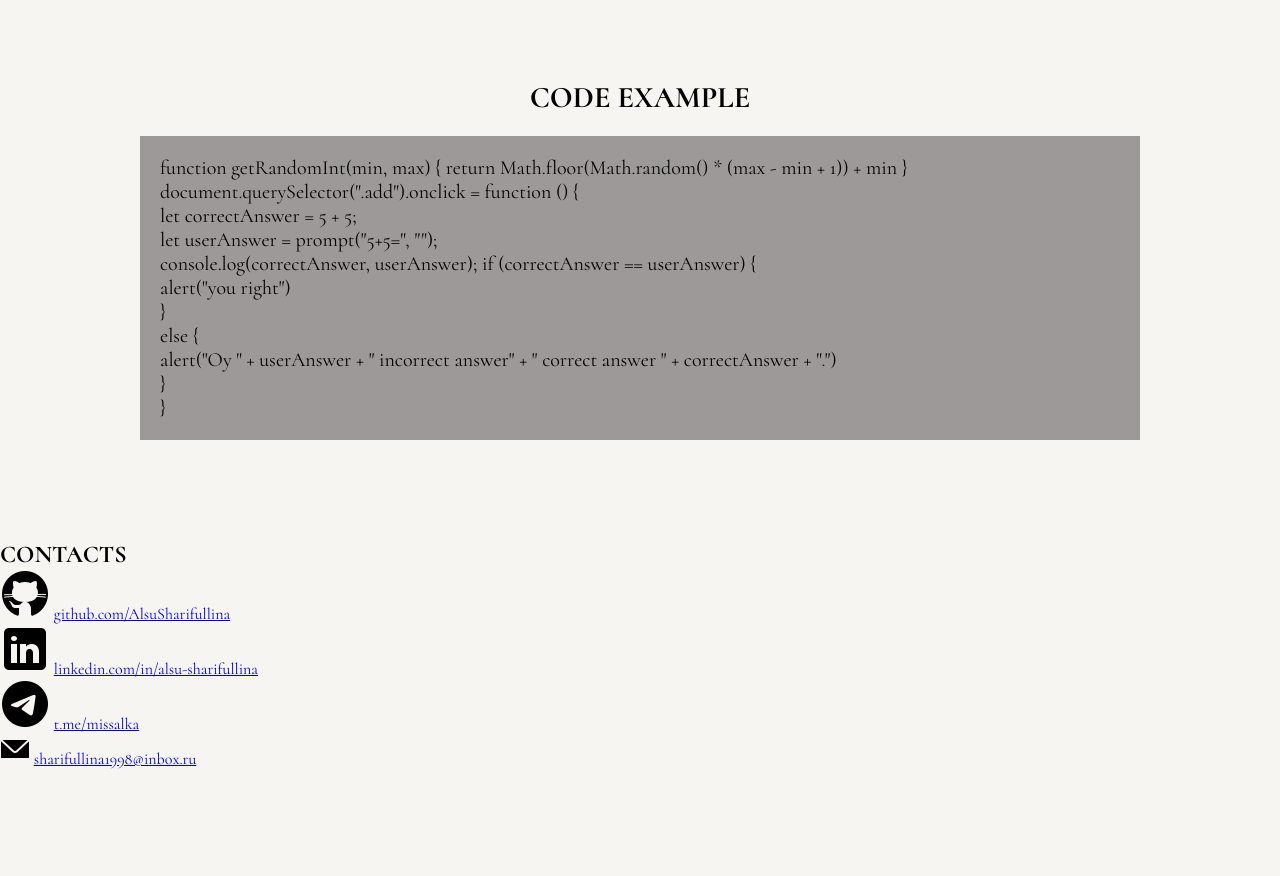
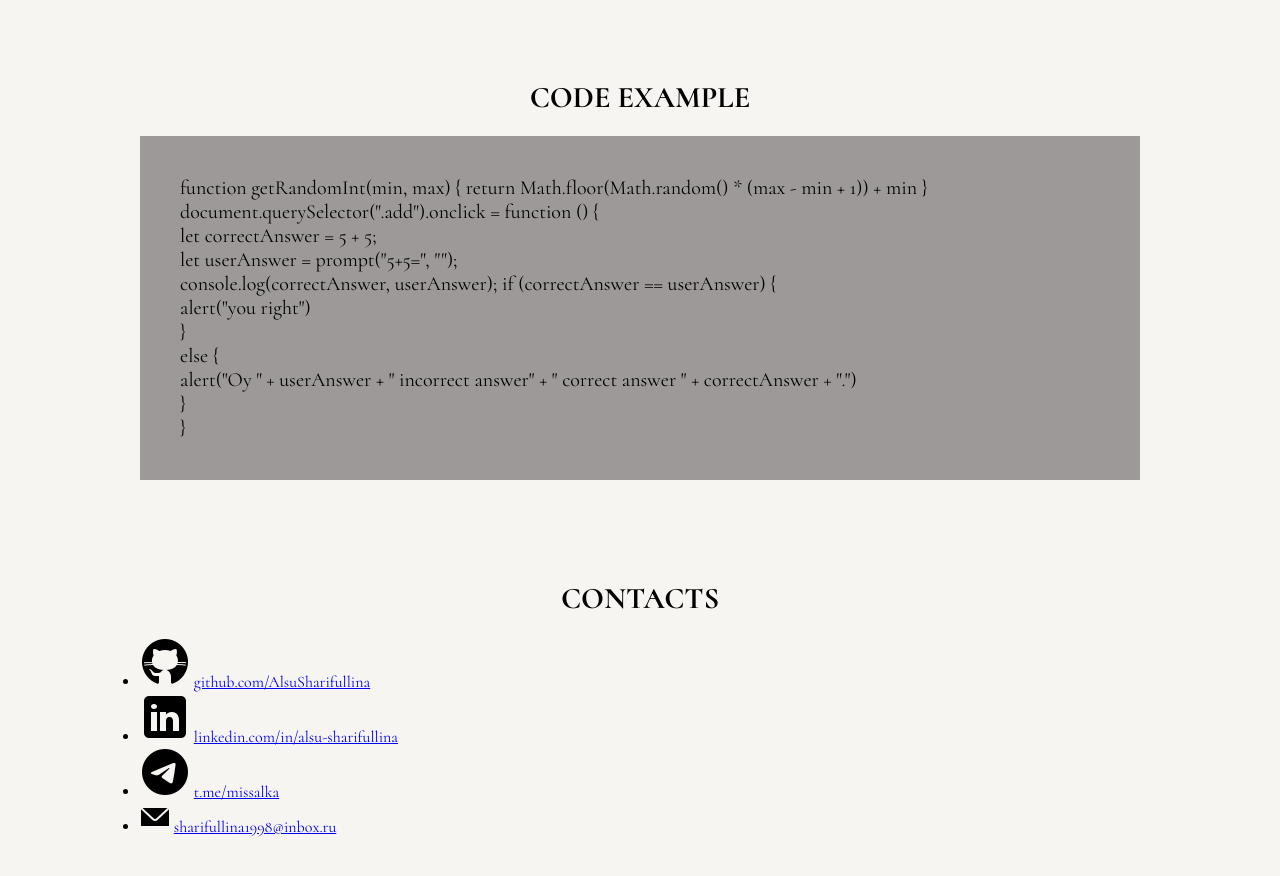
Before and after one commit to AlsuSharifullina/rsschool-cv0, a plain HTML site: page index.html in a window 1280 px wide. Shown: the part 1160-2036 px from the top of the page. Before the commit the page ends 1929 px from the top, so only its background shows below. Drawn offline with Linux system fonts and the light colour scheme.

Commit message:
feat:add styles

```diff
--- a/style.css
+++ b/style.css
@@ -82,7 +82,8 @@ body {
 .about__title,
 .skills__title,
 .education__title,
-.code__title{
+.code__title,
+.contacts__title{
     font-size: 30px;
     font-weight: 700;
     margin-bottom: 20px;
@@ -154,6 +155,14 @@ hr{
 
 .code__text{
     background: rgb(157, 153, 153);
-    padding: 20px;
+    padding: 40px;
     font-size: 20px;
 }
+.contacts{
+    width: 1000px;
+    margin: 100px auto;
+}
+
+.contacts__list{
+
+}
```
